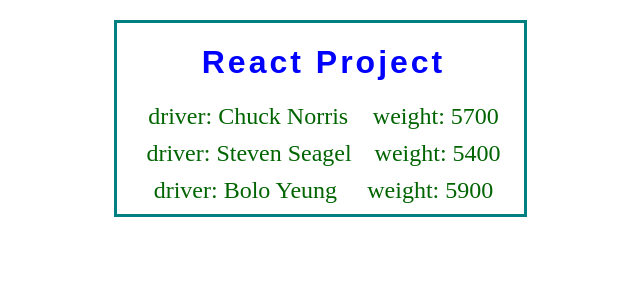
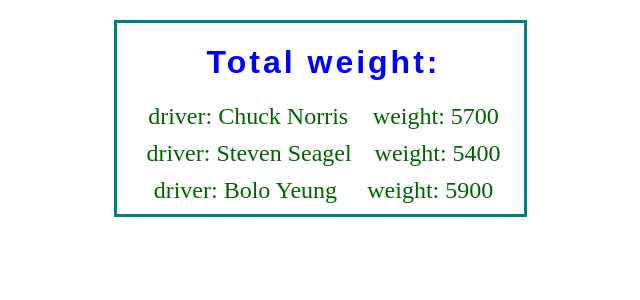
Before and after one commit to Ivan583/trucks, a React (Create React App) app: page / in a window 1280 px wide. Shown: the top 300 px of the page, without its empty margins (320-960 px from the left). Built offline with nearby package versions, Linux system fonts and the light colour scheme.

Commit message:
create FlitghtList component

```diff
--- a/src/App.js
+++ b/src/App.js
@@ -1,5 +1,5 @@
 import { useState } from "react";
-import FlightItem from "./components/FlightItem";
+import FlightList from "./components/FlightList";
 
 function App() {
 const [flights, setFlights] = useState([
@@ -10,10 +10,7 @@
 
   return (
     <div className="App">
-      <h1>React Project</h1>
-        {flights.map(flight =>
-          <FlightItem flight={flight} key={flight.id} />
-          )}
+      <FlightList flights={flights} />
     </div>
   );
 }
--- /dev/null
+++ b/src/components/FlightList.jsx
@@ -0,0 +1,14 @@
+import React from "react";
+import FlightItem from "./FlightItem";
+
+export default function FlightList ({flights}) {
+
+    return (
+        <div>
+        <h1>Total weight: </h1>
+        {flights.map(flight =>
+            <FlightItem flight={flight} key={flight.id} />
+            )}
+        </div>
+        );
+}
```
